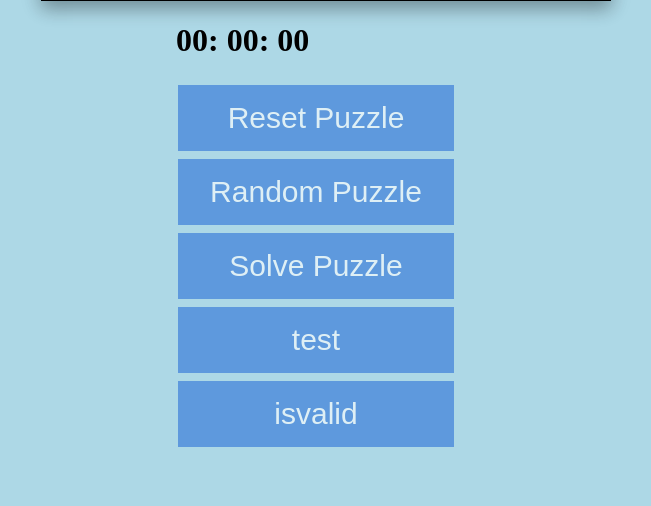
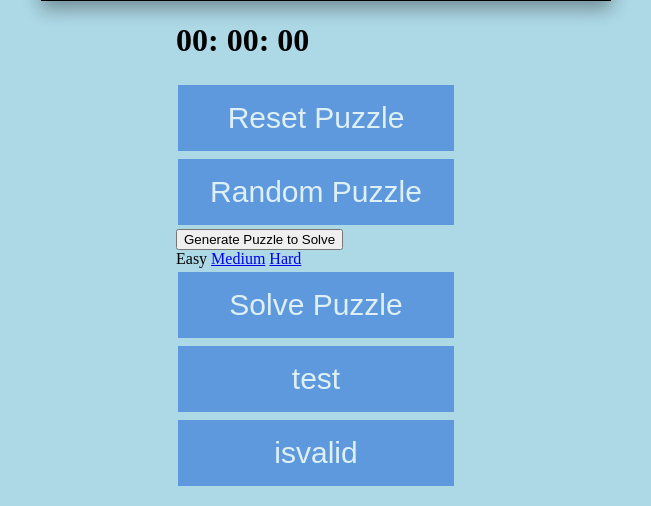
Before and after one commit to keveniskander/CP476-FinalProject, a Flask app: page / in a window 1280 px wide. Shown: the part 700-1206 px from the top of the page, without its empty margins (314-965 px from the left). Before the commit the page ends 1147 px from the top, so only its background shows below. Run offline with Flask 2, Linux system fonts and the light colour scheme; some libraries are stand-ins or nearby versions.

Commit message:
dropdown button

```diff
--- a/templates/sudoku.html
+++ b/templates/sudoku.html
@@ -138,6 +138,14 @@
         <h1 id="myClock">00: 00: 00</h1>
         <input type="button" value="Reset Puzzle" onclick="reset()" >
         <input type="button" value="Random Puzzle" onclick="callRand()">
+        <div class="dropdown" >
+            <button class="dropbtn">Generate Puzzle to Solve</button>
+            <div class="dropdown-content">
+              <a onclick="reset()">Easy</a>
+              <a href="#">Medium</a>
+              <a href="#">Hard</a>
+            </div>
+          </div>
         <input type="button" value="Solve Puzzle" onclick="callAPI()" >
         <input type="button" value="test" onclick="callMDBAPI()" >
         <input type="button" value="isvalid" onclick="isvalid()" >
```
